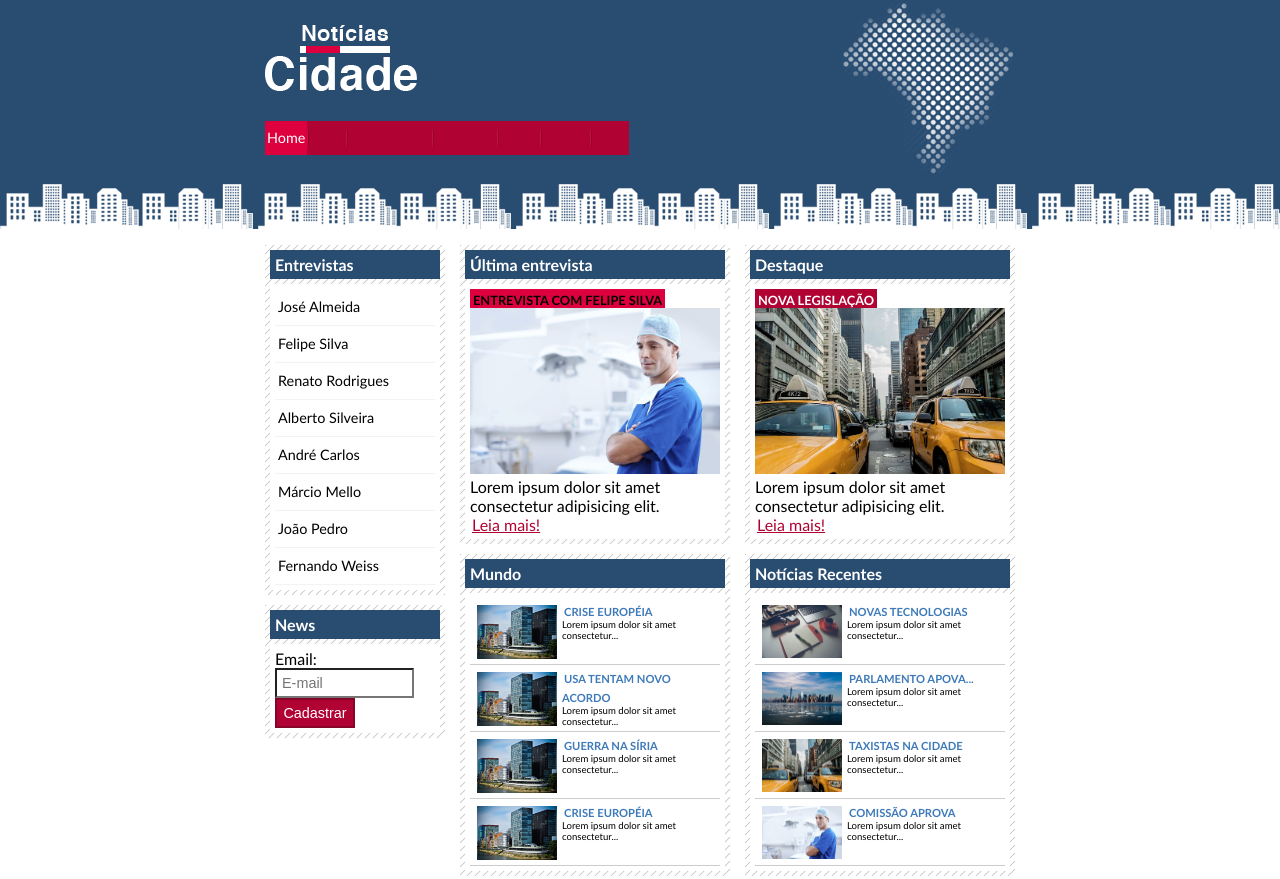
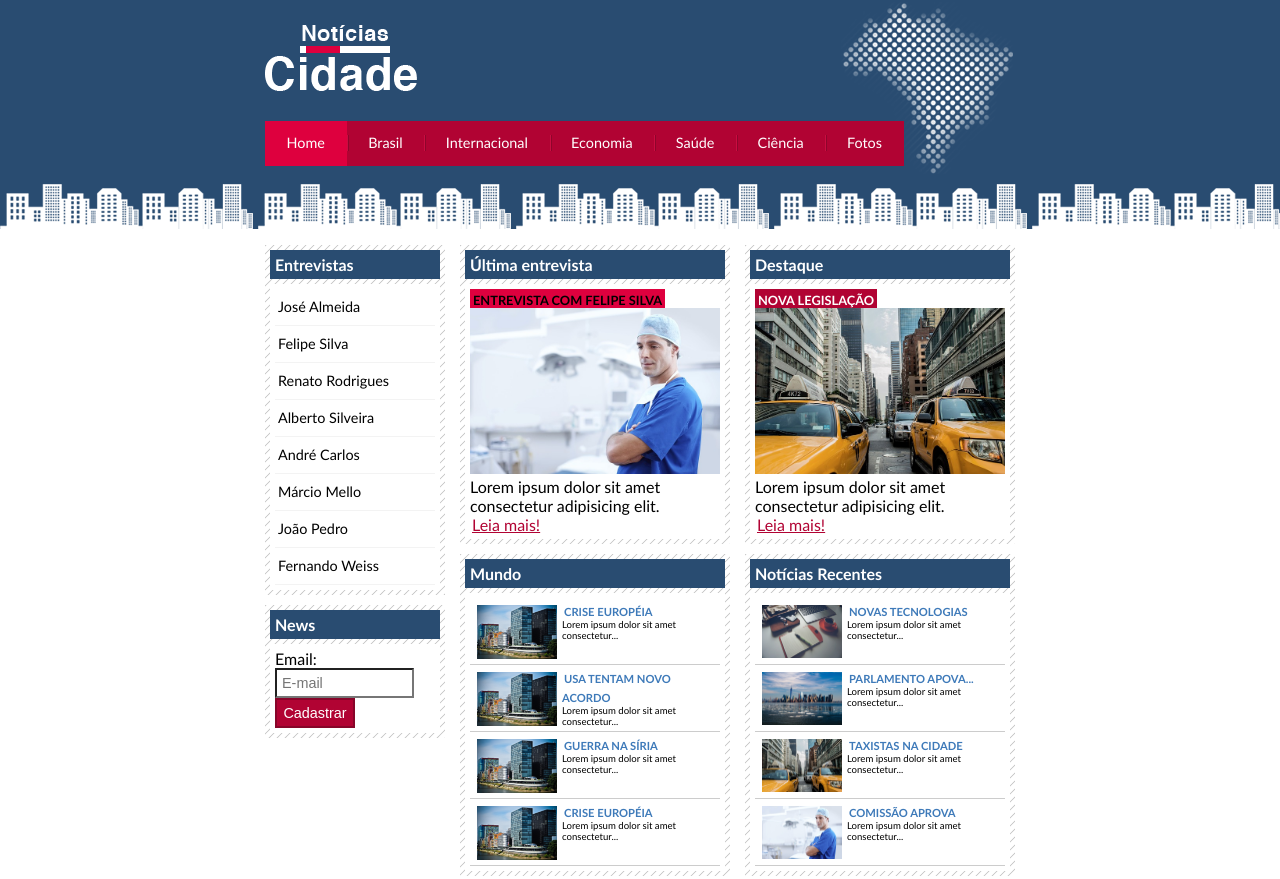
Before and after one commit to robertocam/projetoSiteDeNoticias, a plain HTML site: page index.html in a window 1280 px wide. Shown: the top 879 px of the page. Drawn offline with Linux system fonts and the light colour scheme.

Commit message:
:tada: third commit

```diff
--- a/style.css
+++ b/style.css
@@ -21,7 +21,7 @@ body{
   background: url(images/logo.png) no-repeat center;
   text-indent: -3000px;
 }
-a:link, a:visited{
+main a:link, a:visited{
   color: #b10333;
   padding: 2px;
 }
@@ -29,9 +29,11 @@ a:hover{
   color: #e50040;
 }
 ul{
+  list-style: none;
+}
+main ul{
   margin: 0;
   padding: 0;
-  list-style: none;
 }
 header ul{
   margin-top: 30px;
@@ -41,7 +43,7 @@ header ul{
 header ul li{
   float: left;
 }
-header ul a{
+header ul a:link, header a:visited{
   font-size: 0.9em;
   display: block;
   padding: 0.5em 1.5em;
```
